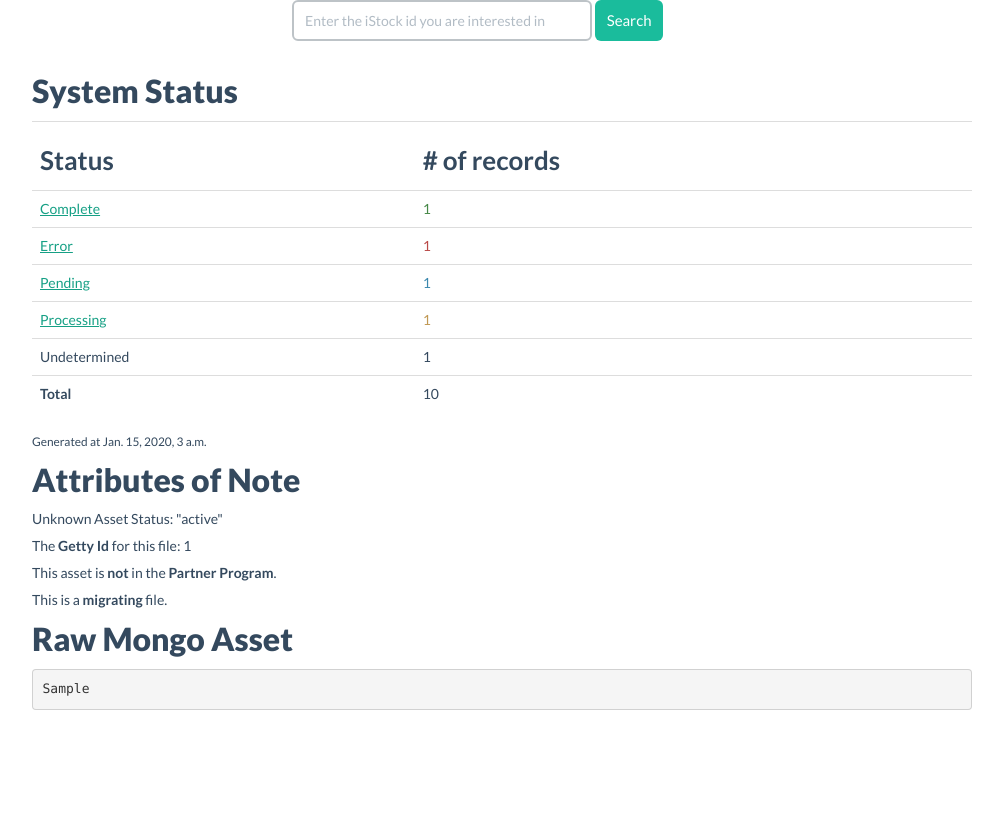
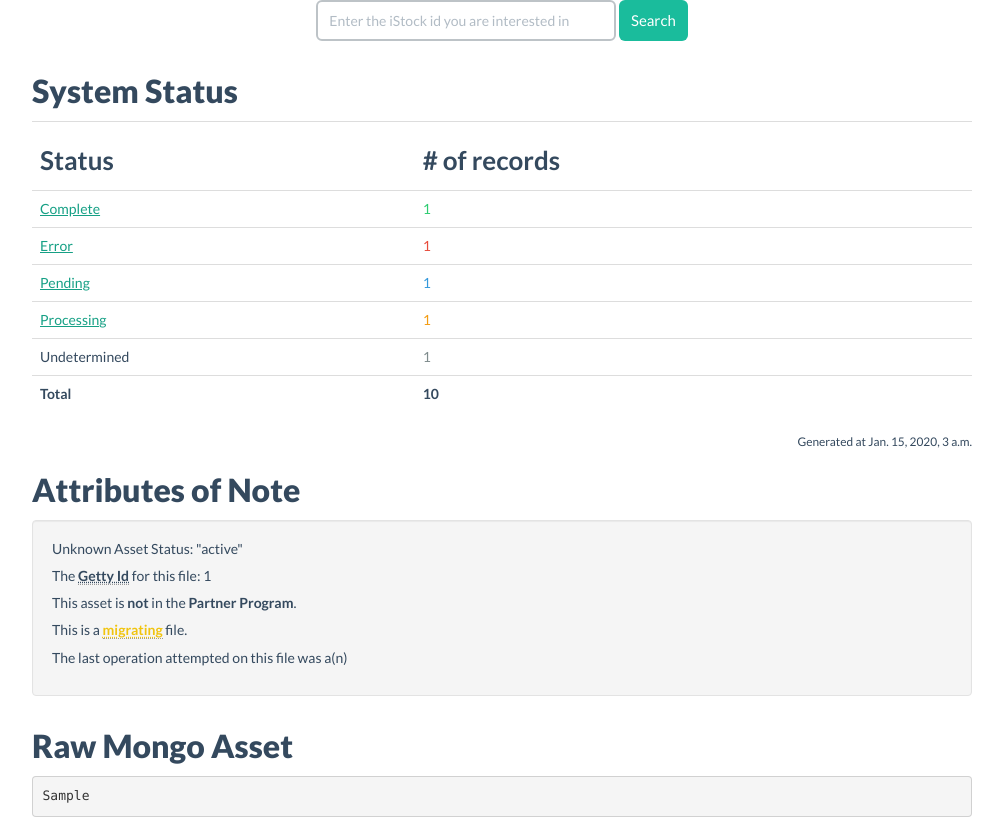
Before and after one commit to deifante/Bluesky_Status, a Django app: template templates/mongo_status/index.html in a window 1280 px wide. Shown: the whole page, without its empty margins (138-1141 px from the left). Before the commit the page ends 710 px from the top, so only its background shows below. Run offline with Django 3.2, Linux system fonts and the light colour scheme; tables that the repository leaves empty hold one stand-in row (values such as "Sample post"); the template is opened without the code that fills it: values that come from a table or form of the project are taken from there, most other values are stand-ins (such as "Sample title", 1, 10 or a date in 2020); parts of the project's set-up code (start-up, migrations or seed data) failed here and were passed over; some libraries are stand-ins or nearby versions.

Commit message:
More window dressing.
Added a few tool tips for those not %100 in the know.
Added a bunch more general information derived from the same back end info.

```diff
--- /dev/null
+++ b/mongo_status/static/mongo_status/css/mongo_status.css
@@ -0,0 +1,51 @@
+.text-pending
+{
+  color:#3498db;
+}
+.text-complete
+{
+  color:#2ecc71;
+}
+
+/* The logical overlap here (web error vs bluesky error) is small enough to ignore */
+.text-error
+{
+  color:#e74c3c;
+}
+.text-processing
+{
+  color:#F39C12;
+}
+.text-undetermined
+{
+  color:#7F8C8D;
+}
+/* Detailed status colours */
+.text-update
+{
+  color:#1ABC9C;
+}
+.text-new
+{
+  color:#2ECC71;
+}
+.text-delete
+{
+  color:#E74C3C;
+}
+.text-special
+{
+  color:#9B59B6;
+}
+.text-legacy-migration
+{
+  color:#E67E22;
+}
+.text-currently-migrating
+{
+  color:#F1C40F;
+}
+.text-hand-selected
+{
+  color:#3498DB;
+}
--- a/mongo_status/urls.py
+++ b/mongo_status/urls.py
@@ -1,10 +1,9 @@
 from django.conf.urls import patterns, url
-from django.views.decorators.cache import cache_page
 
 from mongo_status import views
 urlpatterns = patterns(
     '',
     url(r'^$', views.index, name='index'),
     url(r'^get_status/', views.get_status, name='get_status'),
-    url(r'^status_details/(?P<status>\w+)/$', cache_page(60*14)(views.complete_details), name='complete_details')
+    url(r'^status_details/(?P<status>\w+)/$', views.complete_details, name='complete_details')
     )
--- a/templates/base.html
+++ b/templates/base.html
@@ -11,6 +11,9 @@
 
     <!-- Loading Flat UI -->
     <link href="{% static "mongo_status/FlatUI/css/flat-ui.css" %}" rel="stylesheet" >
+
+    <!-- Loading Custom CSS -->
+    <link href="{% static "mongo_status/css/mongo_status.css" %}" rel="stylesheet" >
   </head>
   <body class="container">
     <div id="content">
--- a/templates/mongo_status/asset_snippets/complete.html
+++ b/templates/mongo_status/asset_snippets/complete.html
@@ -1 +1 @@
-<p>This record has currently <strong class="text-success"><abbr title="Assets with complete status have been synchronized with Getty and have not had any changes since then.">complete</abbr></strong> status.</p>
+<p>This record has currently <strong class="text-complete"><abbr title="Assets with complete status have been synchronized with Getty and have not had any changes since then.">complete</abbr></strong> status.</p>
--- a/templates/mongo_status/asset_snippets/pending.html
+++ b/templates/mongo_status/asset_snippets/pending.html
@@ -1 +1 @@
-<p>This record has currently <strong class="text-info"><abbr title="Assets with pending status have had changes made to them on iStock and are waiting to send their changes off to Getty.">pending</abbr></strong> status.</p>
+<p>This record has currently <strong class="text-pending"><abbr title="Assets with pending status have had changes made to them on iStock and are waiting to send their changes off to Getty.">pending</abbr></strong> status.</p>
--- a/templates/mongo_status/asset_snippets/processing.html
+++ b/templates/mongo_status/asset_snippets/processing.html
@@ -1 +1 @@
-<p>This record has currently <strong class="text-warning"><abbr title="Assets with processing have been sent to Getty and are awaiting a confirmation status call via setAssetStatus">processing</abbr></strong> status.</p>
+<p>This record has currently <strong class="text-processing"><abbr title="Assets with processing have been sent to Getty and are awaiting a confirmation status call via setAssetStatus">processing</abbr></strong> status.</p>
--- a/templates/mongo_status/index.html
+++ b/templates/mongo_status/index.html
@@ -3,20 +3,23 @@
 
 {% block content %}
   <div class="row">
-    <div class="span9">
-      <form class="form-search offset3" action="{% url 'mongo_status:get_status' %}" method="get">
+    <div class="span12">
+      <form class="form-search text-center" action="{% url 'mongo_status:get_status' %}" method="get">
         <input class="search-query span4" type="text" name="assetId" id="assetId" placeholder="Enter the iStock id you are interested in">
         <input type="submit" value="Search" class="btn btn-primary" />
       </form>
     </div>
   </div>
 
-  {% comment %} Some #'s regarding the status {% endcomment %}
+  {% comment %} Some #'s regarding the system status {% endcomment %}
   {% include 'mongo_status/snippets/status_snippet.html' %}
 
   {% if asset %}
+    <div class="row">
+      <div class="span12">
         <h1>Attributes of Note</h1>
-    {% comment %} Current asset Status {% endcomment %}
+          <div class="well">
+            {% comment %} Current Asset Status {% endcomment %}
             {% if status_snippet %}
               {% include status_snippet %}
             {% else %}
@@ -25,7 +28,7 @@
 
             {% comment %} Getty ID {% endcomment %}
             {% if asset.partnerData.getty.partnerId %}
-      <p>The <strong>Getty Id</strong> for this file: {{ asset.partnerData.getty.partnerId }}</p>
+              <p>The <strong><abbr title="Also known as the 'Master ID' to those from Getty.">Getty Id</abbr></strong> for this file: {{ asset.partnerData.getty.partnerId }}</p>
             {% endif %}
 
             {% comment %} Is this file in the partner program? {% endcomment %}
@@ -37,27 +40,45 @@
 
             {% comment %} Files migrated manually {% endcomment %}
             {% if asset.partnerData.getty.legacyMigration %}
-      <p>This is a <strong>Legacy Migration</strong> file.</p>
+              <p>This is a <strong class="text-legacy-migration"><abbr title="Legacy migrated files have already been transferred to Getty outside of Bluesky.">Legacy Migration</abbr></strong> file.</p>
             {% endif %}
 
             {% comment %} Specially chosen illustrations {% endcomment %}
             {% if asset.partnerData.getty.handSelected %}
-      <p>This is a <strong>Hand Selected</strong> file.</p>
+              <p>This is a <strong class="text-hand-selected"><abbr title="Files chosen individually by an employee of iStock.">Hand Selected</abbr></strong> file.</p>
             {% endif %}
 
             {% comment %} 'Frozen' Files currently being migrated {% endcomment %}
             {% if asset.partnerData.getty.migrated %}
-      <p>This is a <strong>migrating</strong> file.</p>
+              <p>This is a <strong class="text-currently-migrating"><abbr title="These files are in the process of being migrated. Normal Bluesky flow is halted.">migrating</abbr></strong> file.</p>
             {% endif %}
 
             {% comment %} Is this guy going to be deactivated? {% endcomment %}
             {% if asset.isMarkedForPull %}
-      <p>This file is marked for <strong>deactivation!</strong></p>
+              <p>This file is marked for <strong class="text-delete">deactivation!</strong></p>
             {% endif %}
+
+            {% comment %} A reasonable guess of what the last desired operation on this assets was. {% endcomment %}
+
+            <p>The last operation attempted on this file was a(n)
+            {% if asset.priority  < 4 %}
+              <span class="text-update">update</span> request.</p>
+            {% elif asset.priority < 14 %}
+              <span class="text-new">new </span>asset request.</p>
+            {% elif asset.priority < 44 %}
+              <span class="text-special"><abbr title="'Special' assets have been assinged a non-standard priority to make them go out faster than everything other than deletes.">'special'</abbr></span> request.</p>
+            {% elif asset.priority < 54 %}
+              <span class="text-delete">delete</span> request.</p>
+            {% endif %}
+          </div>
+      </div>
+    </div>
 
     <h1>Raw Mongo Asset</h1>
     <pre>{{ pretty_asset }}</pre>
+
   {% elif query_value %}
     <p>Couldn't find record for &quot;{{ query_value }}&quot;</p>
+
   {% endif %}
 {% endblock %}
--- a/templates/mongo_status/snippets/status_snippet.html
+++ b/templates/mongo_status/snippets/status_snippet.html
@@ -1,5 +1,12 @@
 {% load humanize %}
+<div class="row">
+  <div class="span12">
     <h1>System Status</h1>
+  </div>
+</div>
+
+<div class="row">
+  <div class="span12">
     <table class="table">
       <tr>
         <th><h2>Status</h2></th>
@@ -7,7 +14,7 @@
       </tr>
       <tr>
         <td><a href="{% url 'mongo_status:complete_details' 'complete' %}">Complete</a></td>
-    <td class="text-success">{{ status_counts.complete|intcomma }}</td>
+        <td class="text-complete">{{ status_counts.complete|intcomma }}</td>
       </tr>
       <tr>
         <td><a href="{% url 'mongo_status:complete_details' 'error' %}">Error</a></td>
@@ -15,19 +22,26 @@
       </tr>
       <tr>
         <td><a href="{% url 'mongo_status:complete_details' 'pending' %}">Pending</a></td>
-    <td class="text-info">{{ status_counts.pending|intcomma }}</td>
+        <td class="text-pending">{{ status_counts.pending|intcomma }}</td>
       </tr>
       <tr>
         <td><a href="{% url 'mongo_status:complete_details' 'processing' %}">Processing</a></td>
-    <td class="text-warning">{{ status_counts.processing|intcomma }}</td>
+        <td class="text-processing">{{ status_counts.processing|intcomma }}</td>
       </tr>
       <tr>
         <td>Undetermined</td>
-    <td>{{ status_counts.undetermined|intcomma }}</td>
+        <td class="text-undetermined">{{ status_counts.undetermined|intcomma }}</td>
       </tr>
       <tr>
         <td><strong>Total</strong></td>
-    <td>{{ status_counts.total|intcomma }}</td>
+        <td><strong>{{ status_counts.total|intcomma }}</strong></td>
       </tr>
     </table>
-<p><small>Generated at {{ status_counts.generation_time }}</small></p>
+  </div>
+</div>
+
+<div class="row">
+  <div class="span12">
+    <p class="text-right"><small>Generated at {{ status_counts.generation_time }}</small></p>
+  </div>
+</div>
```
Also changed, not shown: templates/mongo_status/status_details.html (+25 -12 lines). Lines whose indentation alone changed are shown as unchanged.
